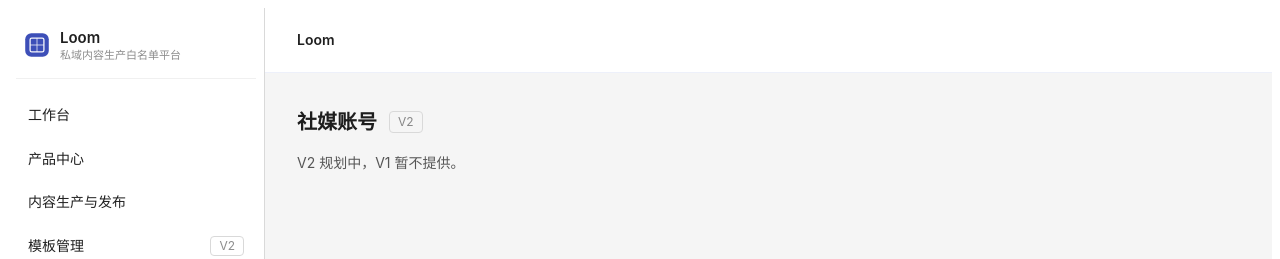
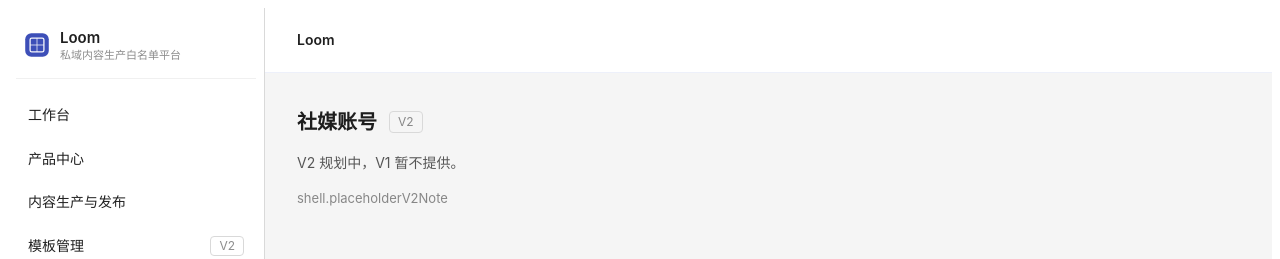
Before and after one commit to bayernjf/loom, a Next.js app in the folder frontend/: page /zh-CN/social-accounts in a window 1280 px wide. Shown: the top 259 px of the page. Built offline with nearby package versions, Linux system fonts and the light colour scheme.

Commit message:
feat(ux): enrich V2 placeholder density on workbench and menu pages
Add per-metric open-path hints on the five V2 workbench cards and a
sub-note on V2 placeholder pages explaining the preconditions and the
already-open modules.

```diff
--- a/frontend/app/[locale]/(shell)/menu-placeholder.module.css
+++ b/frontend/app/[locale]/(shell)/menu-placeholder.module.css
@@ -28,3 +28,9 @@
   margin: 0;
   color: var(--color-text-secondary);
 }
+
+.noteSub {
+  margin: 0;
+  color: var(--color-text-tertiary);
+  font-size: var(--font-size-sm);
+}
--- a/frontend/app/[locale]/(shell)/menu-placeholder.tsx
+++ b/frontend/app/[locale]/(shell)/menu-placeholder.tsx
@@ -23,6 +23,9 @@
       <p className={styles.note}>
         {phase === "v2" ? t("shell.placeholderV2") : t("shell.placeholderV1")}
       </p>
+      {phase === "v2" && (
+        <p className={styles.noteSub}>{t("shell.placeholderV2Note")}</p>
+      )}
     </div>
   );
 }
--- a/frontend/app/[locale]/(shell)/workbench/workbench.module.css
+++ b/frontend/app/[locale]/(shell)/workbench/workbench.module.css
@@ -181,6 +181,12 @@
   font-size: var(--font-size-xs);
 }
 
+.metricHint {
+  margin: var(--space-1) 0 0;
+  color: var(--color-text-secondary);
+  font-size: var(--font-size-xs);
+}
+
 /* Q163 客户首启 Onboarding 引导岛（工作台空态内嵌，客户 nav 不增项）。 */
 .onboardingCard {
   padding: var(--space-4);
```
